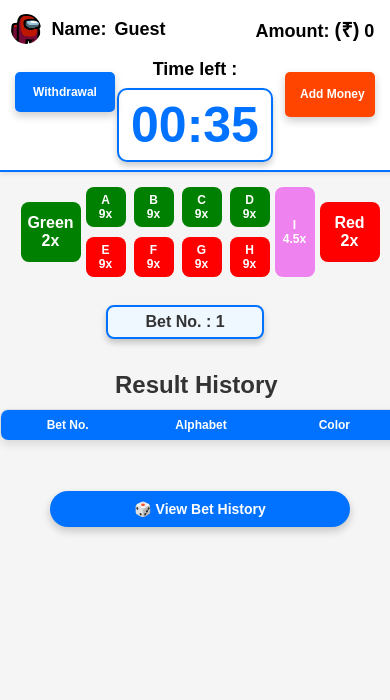
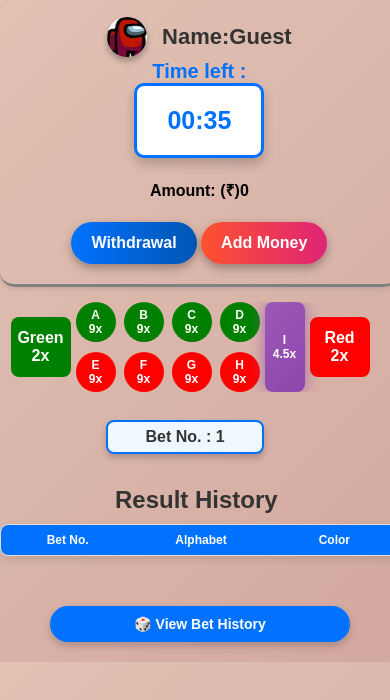
Before and after one commit to kanika-1007/SethColorPredictionFrontened, a website: page dashboard.html in a window 390 px wide. Drawn offline with Linux system fonts and the light colour scheme; no server answers.

Commit message:
Update dashboard.css

```diff
--- a/dashboard.css
+++ b/dashboard.css
@@ -1,15 +1,3 @@
-body {
-    margin: 0;
-    padding: 0;
-    font-family: Arial, sans-serif;
-    background-color: #f5f5f5;
-    /* max-width: 100%; */
-    width: 100%; /* Full width of the viewport */
-    max-width: 1200px; /* Limit scrolling to 1200px */
-    overflow-x: auto;
-    white-space: nowrap; /* Prevent content wrapping */
-    margin: 0 auto; /* Center the container */
-}
 .scroll-container {
     width: 100%; /* Full width of the viewport */
     max-width: 1200px; /* Limit scrolling to 1200px */
@@ -17,305 +5,119 @@ body {
     white-space: nowrap; /* Prevent content wrapping */
     margin: 0 auto; /* Center the container */
 }
+body {
+    font-family: 'Poppins', sans-serif;
+    margin: 0;
+    padding: 0;
+    background: linear-gradient(135deg, #e1c2b3, #d3a8a0); /* Gradient similar to the background color of the image */
+}
 
+/* Top bar with glass effect */
 .top-bar {
     display: flex;
     justify-content: space-between;
     align-items: center;
     padding: 10px 20px;
-    /* background: url('images/top-image.jpg') repeat center center; */
-    background-size: contain;
     box-shadow: 0 2px 5px rgba(0, 0, 0, 0.1);
-    width:100%;
-    max-width: 1500px;
-    height: 150px;
-    top: 0;
-    border-bottom: 2px solid  #0072ff;
+    border-bottom: 3px solid gray;
+    border-radius: 15px;
+    width: 92%;
+    max-width: 1200px;
 }
 
+/* Profile section */
 .user-info {
     display: flex;
     align-items: center;
-    margin-top: -50px;
-    font-style: bold;
     font-size: 22px;
-    color: black; /* Gold text */
+    color: #333;
+    font-weight: bold;
 }
 
 .person-icon {
-    width: 50px;
-    height: 50px;
+    width: 60px;
+    height: 60px;
     border-radius: 50%;
-    margin-right: 10px;
+    margin-right: 15px;
+    box-shadow: 0 4px 6px rgba(0, 0, 0, 0.3);
 }
 
-#user-id {
-    font-size: 22px;
-    font-weight: bold;
-    background-color: white;
+/* Timer styles */
+.timer-container {
+    text-align: center;
 }
 
-/* Timer container styling */
-.timer-container {
-    display: flex;
-    flex-direction: column;
-    align-items: center;
-    justify-content: center;
-    margin-left: -50px; /* Center the container on the page */
-    width: 150px;
-    color: black; /* Gold text */
+.timer-label {
+    font-size: 20px;
+    font-weight: bold;
+    color: #0072ff;
 }
-
-/* Timer label styling */
-.timer-label {
-    font-size: 25px;
-    font-weight: bold;
-    margin-bottom: 10px;
-    text-align: center;
-    background-color: white;
-}
-
-/* Flip timer styling (already defined) */
 .flip {
     font-size: 52px;
     font-weight: bold;
     color: #0072ff;
-    background-color: #fff;
-    border: 2px solid #0072ff;
+    background: white;
+    border: 3px solid #0072ff;
     border-radius: 10px;
-    padding: 10px 20px;
-    box-shadow: 0 4px 6px rgba(0, 0, 0, 0.2);
+    padding: 20px 30px;
+    box-shadow: 0 6px 12px rgba(0, 0, 0, 0.2);
+}
+@keyframes rotate {
+    0% { transform: rotate(0deg); }
+    100% { transform: rotate(360deg); }
 }
 
-.balance-info {
-    display: flex;
-    flex-direction: column; /* Stack content vertically */
-    align-items: flex-start; /* Align content to the left */
-    margin-top: -20px;
-    margin-right: 20px;
-    color: black; /* Gold text */
+/* Button styles */
+.withdraw-button, .add-balance {
+    padding: 15px 30px;
+    font-size: 18px;
+    font-weight: bold;
+    color: white;
+    border: none;
+    border-radius: 50px;
+    cursor: pointer;
+    transition: all 0.3s ease-in-out;
+    box-shadow: 0 4px 10px rgba(0, 0, 0, 0.3);
 }
 
-.balance-details {
-    display: flex;
-    align-items: center;
-    font-size: 22px;
-    font-weight: bold;
-    margin-right: 40px;
-}
-
-.balance-actions {
-    display: flex;
-    gap: 20px; /* Add space between the buttons */
-    margin-top: 10px; /* Add spacing below the balance details */
-}
-
-.balance {
-    font-size: 18px;
-    font-weight: bold;
-    display: flex;
-    align-items: center;
-    margin-right: 10px;
-}
-
-.rupee-icon {
-    font-size: 20px;
-    margin-right: 5px;
+.withdraw-button {
+    background: linear-gradient(to right, #0072ff, #0056b3);
 }
 
 .add-balance {
-    width: 120px;
-    padding: 10px 15px;
-    background-color: #0072ff;
-    color: white;
-    font-size: 16px;
-    font-weight: bold;
-    text-align: center;
-    border: none;
-    border-radius: 5px;
-    cursor: pointer;
-    box-shadow: 0 4px 8px rgba(0, 0, 0, 0.2);
-    transition: all 0.3s ease;
+    background: linear-gradient(to right, #ff512f, #dd2476);
 }
 
-.add-balance:hover {
-    background-color: #e64a19;
-    transform: scale(1.1);
-    box-shadow: 0 6px 12px rgba(0, 0, 0, 0.3);
+.withdraw-button:hover, .add-balance:hover {
+    transform: scale(1.05);
+    box-shadow: 0 6px 15px rgba(0, 0, 0, 0.4);
 }
-
-.withdraw-button {
-    width: 120px;
-    padding: 10px 15px;
-    background-color: #0072ff;
-    color: white;
-    font-size: 16px;
-    font-weight: bold;
-    text-align: center;
-    border: none;
-    border-radius: 5px;
-    cursor: pointer;
-    box-shadow: 0 4px 8px rgba(0, 0, 0, 0.2);
-    transition: all 0.3s ease;
-}
-
-.withdraw-button:hover {
-    background-color: #0056b3;
-    transform: scale(1.05);
-    box-shadow: 0 6px 12px rgba(0, 0, 0, 0.3);
-}
-
-@keyframes flip {
-   from { transform : rotateX(0deg); }
-   to { transform : rotateX(360deg); }
-}
-
-/* Responsive adjustments for phones */
+/* Responsive Design */
 @media (max-width: 768px) {
     .top-bar {
         flex-direction: column;
-        align-items: center;
-        height: auto;
-        background: none;  /* Remove background image */
-        background-color: #fff; /* Use solid background color */
+        padding: 20px;
     }
-    .scroll-container {
-        max-width: 100%;
-        overflow-x: auto;
+    .user-info{
+        margin-top: -25px;
     }
-
-    .user-info {
-        margin: 10px 0;
-        font-size: 18px;
-    }
-
-    .person-icon {
+    .person-icon{
         width: 40px;
         height: 40px;
     }
-
-    #user-id {
-        font-size: 18px;
-        padding: 4px 8px;
+    .timer-container{
+        margin-top: -20px;
+    }
+    .flip{
+        font-size: 25px;
     }
 
-    .timer-container {
-        margin-top: 5px;
-        width: 100%;
-    }
-
-    .timer-label {
-        font-size: 22px;
-    }
-
-    .flip {
-        font-size: 40px;
-        padding: 8px 15px;
-    }
-
-    .balance-info {
-        align-items: center;
-        width: 100%;
-        justify-content: center;
-        margin-top: 10px;
-    }
-
-    .balance-details {
-        font-size: 18px;
-        margin-right: 0;
-        text-align: center;
-    }
-
-    .balance-actions {
-        gap: 15px;
-        flex-wrap: wrap;
-        justify-content: center;
-    }
-
-    .add-balance {
-        width: 45px;
-        height: 45px;
-        font-size: 20px;
-    }
-
-    .withdraw-button {
-        font-size: 14px;
-        width: 100px;
+    .withdraw-button, .add-balance {
+        padding: 12px 20px;
+        font-size: 16px;
     }
 }
 
-/* Responsive adjustments for very small screens */
-@media (max-width: 480px) {
-    .top-bar {
-        padding: 10px;
-        height: 150px;
-        width: 1500px;
-        position: relative;
-        overflow-x:scroll;
-    }
-    .scroll-container {
-        max-width: 400px;
-        overflow-x: auto;
-    }
-
-    .user-info {
-        font-size: 18px;
-        margin-left:-1335px;
-        margin-top:-15px;
-    }
-
-    .person-icon {
-        width: 30px;
-        height: 30px;
-    }
-
-    #user-id {
-        font-size: 18px;
-    }
-
-    .timer-label {
-        font-size: 18px;
-        margin-left:-1080px;
-        margin-top: -20px;
-    }
-
-    .flip {
-        font-size: 50px;
-        padding: 6px 12px;
-        margin-left:-1080px;
-        margin-top: -2px;
-    }
-
-    .balance-details{
-        margin-top:-285px;
-        margin-left: -870px;
-    }
-
-    .balance-actions {
-        gap: 170px;
-    }
-
-    .withdraw-button {
-        width: 100px;
-        height:40px;
-        font-size: 12px;
-        margin-left: -1130px;
-        margin-top: -110px;
-    }
-    .add-balance:hover{
-        background-color: yellow;
-    }
-
-    .add-balance {
-        font-size: 12px;
-        width: 90px;
-        background-color:orangered;
-        margin-top: -110px;
-    }
-    .withdraw-button:hover{
-        background-color: red;
-    }
-}
 /* Container for blocks */
 .blocks-container {
     display: flex;
@@ -326,10 +128,10 @@ body {
     width: 100%;
     max-width: 1000px;
     margin: 220px auto;
-    margin-top:80px;
+    margin-top: 80px;
 }
 
-/* Common block styling */
+/* Common block styling with gradient and shadow */
 .block {
     display: flex;
     flex-direction: column;
@@ -342,8 +144,9 @@ body {
     text-decoration: none;
     cursor: pointer;
     transition: all 0.3s ease;
-    white-space: normal;  /* Default for larger screens */
-    overflow-x: hidden;  /* Prevent horizontal scrolling */
+    white-space: normal;
+    overflow-x: hidden;
+    font-family: 'Poppins', sans-serif;
 }
 
 /* Green and Red Blocks (Larger size) */
@@ -354,14 +157,14 @@ body {
     font-size: 22px;
 }
 
-/* Green Block (Top block) */
+/* Green Block with premium gradient effect */
 .green-block {
     background-color: green;
 }
 
-/* Red Block (Bottom block) */
+/* Red Block with premium gradient effect */
 .red-block {
-    background-color: red;
+    background: red;
 }
 
 /* 8 Smaller Blocks */
@@ -369,24 +172,30 @@ body {
     width: 80px;
     height: 80px;
     font-size: 18px;
+    border-radius: 50%; /* This makes the block circular */
+    display: flex;
+    justify-content: center;
+    align-items: center; /* This ensures text is centered */
 }
 
-/* Green colored blocks for A, B, C, D */
+
+/* Green colored blocks for A, B, C, D with gradient */
 .block.green {
     background-color: green;
 }
 
-/* Red colored blocks for E, F, G, H */
+/* Red colored blocks for E, F, G, H with gradient */
 .block.red {
     background-color: red;
 }
 
-/* Violet Block (I Block) - double the height of smaller blocks */
+/* Violet Block (I Block) - double the height of smaller blocks with glow effect */
 .block.violet {
-    background-color: violet;
+    background: linear-gradient(135deg, #9b59b6, #8e44ad);
     width: 80px;
     height: 160px;
     font-size: 18px;
+    box-shadow: 0 0 15px rgba(155, 89, 182, 0.8);
 }
 
 /* Row for small blocks */
@@ -398,16 +207,24 @@ body {
 
 /* Space between the first and second row */
 .row + .row {
-    margin-top: 20px;  /* Adds gap between rows */
+    margin-top: 20px;
+}
+
+/* Hover Effects */
+.block:hover {
+    transform: scale(1.05);
+    box-shadow: 0 8px 20px rgba(0, 0, 0, 0.4);
 }
 
 /* Responsive Design */
 @media (max-width: 768px) {
     .blocks-container {
-        width: 1000px;
+        width: 100%;
         gap: 15px;
-        margin-left: -2000px;
+        margin-left: -50px;
         margin-top: 40px;
+        overflow-x: auto;
+        white-space: nowrap;
     }
 
     .green-block,
@@ -418,14 +235,14 @@ body {
     }
 
     .row .block {
-        width: 40px;
-        height: 40px;
+        width: 60px;
+        height: 60px;
         font-size: 14px;
     }
 
     .block.violet {
-        width: 40px;
-        height: 80px;
+        width: 60px;
+        height: 120px;
         font-size: 14px;
     }
 
@@ -438,7 +255,7 @@ body {
     .blocks-container {
         width: 1000px;
         gap: 5px;
-        margin-left: -300px;
+        margin-left: -310px;
         margin-top: 15px;
         align-items: center;
     }
@@ -456,8 +273,8 @@ body {
         height: 40px;
         font-size: 12px;
     }
-    .row{
-        gap:8px;
+    .row {
+        gap: 8px;
     }
 
     .block.violet {
@@ -470,6 +287,7 @@ body {
         margin-top: 10px;
     }
 }
+
 
 .bet-container {
     display: flex;
```
